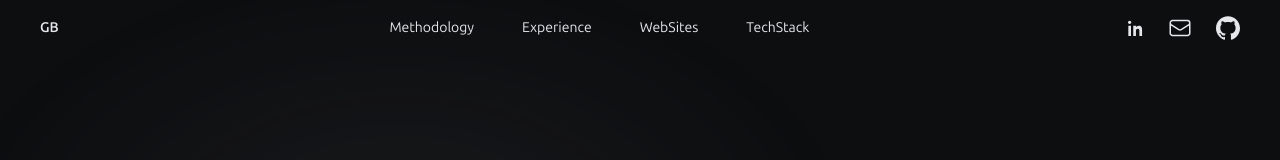
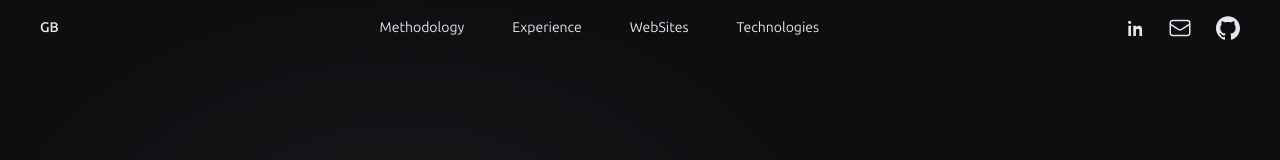
Before and after one commit to Galoberlini/personal-portfolio, a Next.js app: page /v2 in a window 1280 px wide. Shown: the top 160 px of the page. Built offline with nearby package versions, Linux system fonts and the light colour scheme.

Commit message:
Feat: V2 Technologies section implemented

```diff
--- a/app/v2/components/Header.tsx
+++ b/app/v2/components/Header.tsx
@@ -1,13 +1,7 @@
 "use client"
 import { motion } from "framer-motion"
 import { useState, useEffect } from "react"
-
-const headerLinks = [
-    { href: "Methodology", text: "Methodology" },
-    { href: "Experience", text: "Experience" },
-    { href: "WebSites", text: "WebSites" },
-    { href: "TechStack", text: "TechStack" },
-]
+import { headerLinks } from "../data/header"
 
 const titleVariants = {
     initial: { opacity: 0, y: -6 },
--- a/app/v2/components/TechStack.tsx
+++ b/app/v2/components/TechStack.tsx
@@ -1,7 +1,38 @@
+"use client"
+
+import { categorizedStack } from "../data/technologies"
+import { motion } from "framer-motion"
+
 export default function TechStack() {
     return (
-        <section id="TechStack" className="">
+        <section id="TechStack" className="w-10/12 max-w-4xl mx-auto my-32">
+            <h2 className="text-3xl font-bold mb-16 text-center">Technologies</h2>
 
+            <div className="grid grid-cols-1 md:grid-cols-3 gap-12">
+                {categorizedStack.map((cat, i) => (
+                    <motion.div
+                        key={i}
+                        initial={{ opacity: 0, y: 20 }}
+                        whileInView={{ opacity: 1, y: 0 }}
+                        viewport={{ once: true }}
+                        transition={{ delay: i * 0.1 }}
+                    >
+                        <h3 className="text-[var(--text-color)]/40 text-xs uppercase tracking-[0.2em] font-bold mb-6">
+                            {cat.category}
+                        </h3>
+                        <ul className="space-y-4">
+                            {cat.tools.map((tool, j) => (
+                                <li key={j} className="flex items-center gap-3 text-lg font-medium group">
+                                    <div className="h-1.5 w-1.5 rounded-full bg-[var(--third-color)] group-hover:bg-[var(--text-color)] transition-colors" />
+                                    <span className="text-[var(--text-color)]/80 group-hover:text-[var(--text-color)] transition-colors cursor-default">
+                                        {tool}
+                                    </span>
+                                </li>
+                            ))}
+                        </ul>
+                    </motion.div>
+                ))}
+            </div>
         </section>
     )
 }
--- /dev/null
+++ b/app/v2/data/header.ts
@@ -0,0 +1,6 @@
+export const headerLinks = [
+    { href: "Methodology", text: "Methodology" },
+    { href: "Experience", text: "Experience" },
+    { href: "WebSites", text: "WebSites" },
+    { href: "TechStack", text: "Technologies" },
+]
--- /dev/null
+++ b/app/v2/data/technologies.tsx
@@ -0,0 +1,14 @@
+export const categorizedStack = [
+    {
+        category: "Frontend & UI",
+        tools: ["React", "Next.js", "Tailwind", "Framer Motion"]
+    },
+    {
+        category: "Backend & DB",
+        tools: ["Node.js", "Express.js", "PostgreSQL", "MongoDB", "Django"]
+    },
+    {
+        category: "Dev Tools",
+        tools: ["Git", "Docker", "Linux"]
+    }
+]
```
